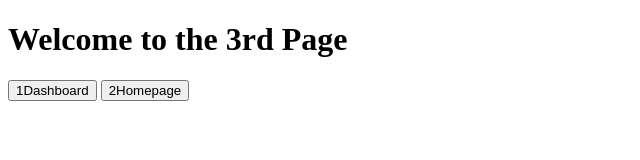
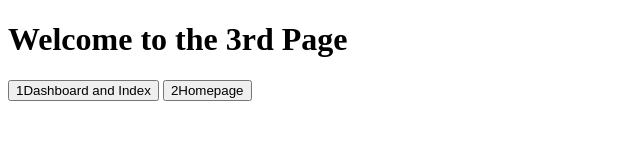
Before and after one commit to abdullahofficial82/pages.github.io, a plain HTML site: page 3exitpage.html in a window 1280 px wide. Shown: the whole page, without its empty margins (0-640 px from the left). Drawn offline with Linux system fonts and the light colour scheme.

Commit message:
Update 3exitpage.html

```diff
--- a/3exitpage.html
+++ b/3exitpage.html
@@ -7,7 +7,7 @@
 </head>
 <body>
     <h1>Welcome to the 3rd Page</h1>
-    <button onclick="location.href='1dashboard.html'">1Dashboard</button>
+    <button onclick="location.href='index.html'">1Dashboard and Index</button>
     <button onclick="location.href='2homepage.html'">2Homepage</button>
 </body>
 </html>
```
